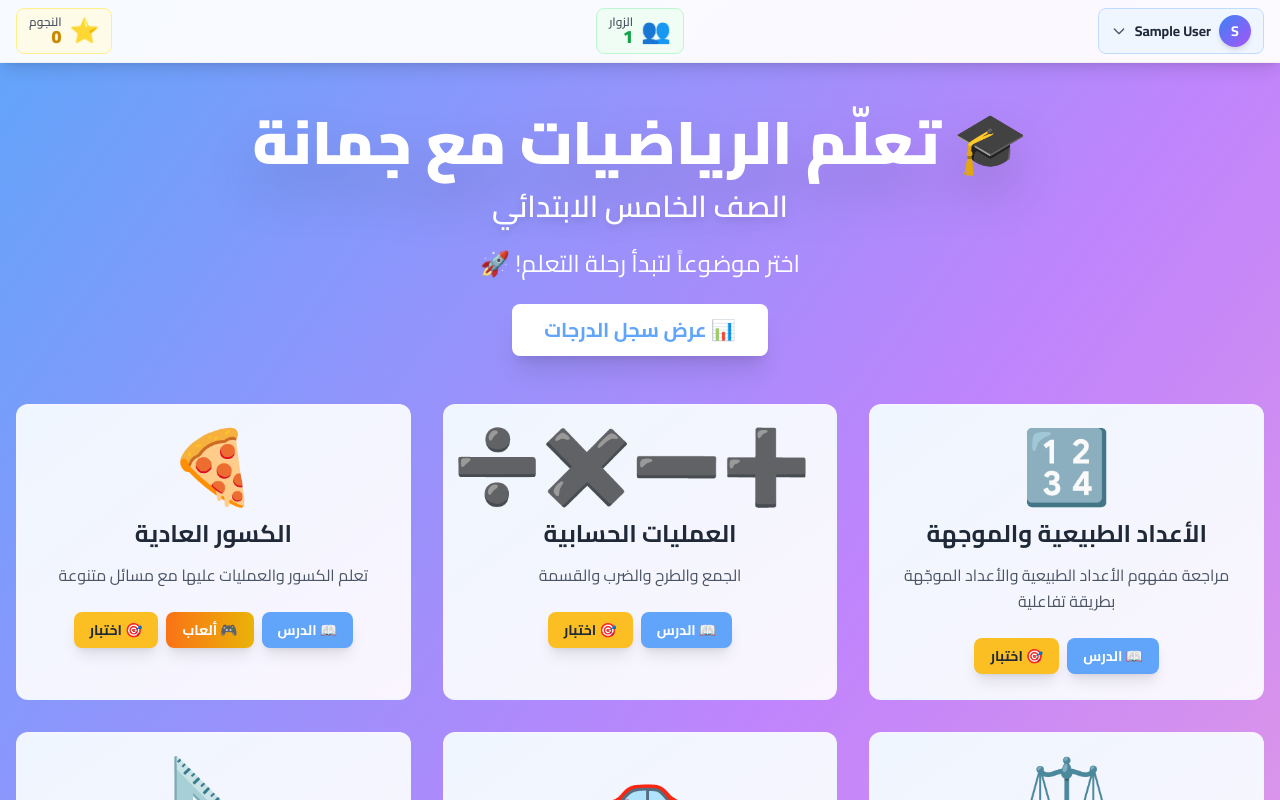
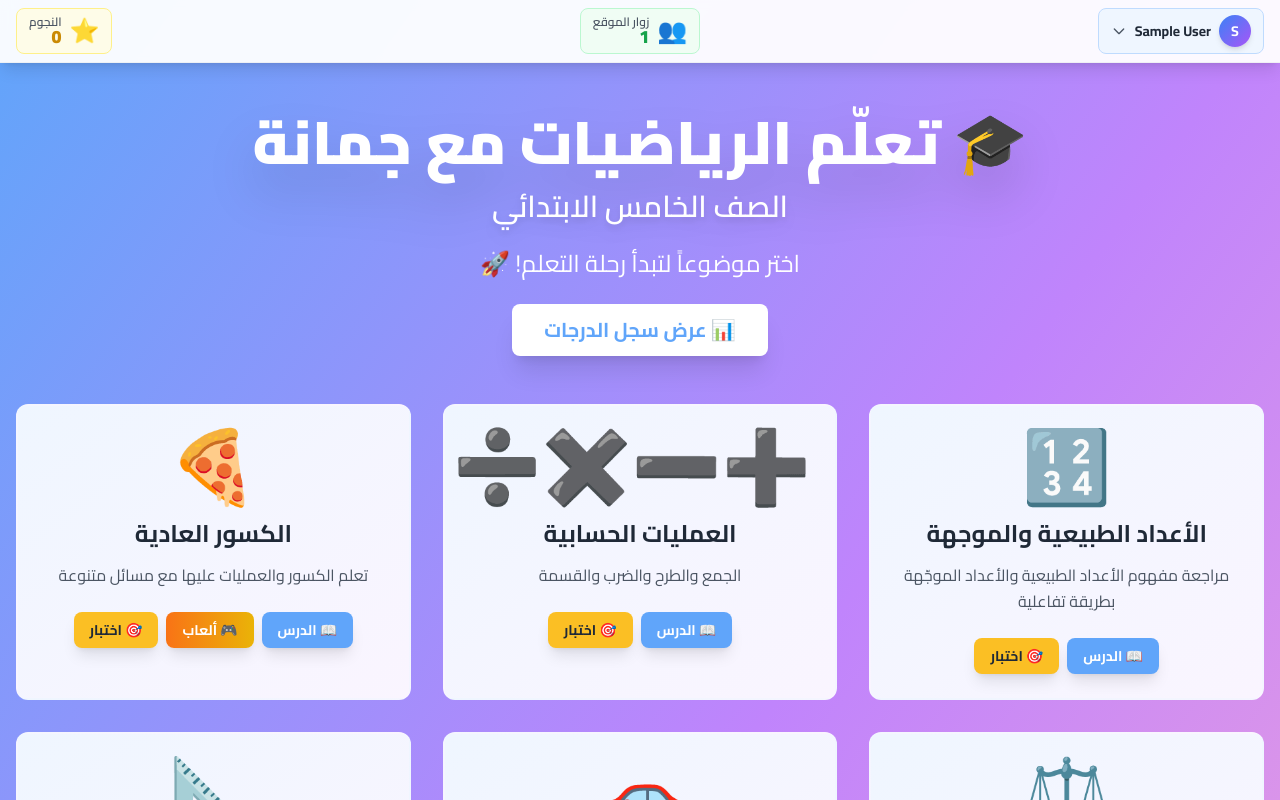
Before and after one commit to AmalShalabi/5th-arabic-math, a React (Vite) app: page / in a window 1280 px wide. Shown: the top 800 px of the page. Built offline with nearby package versions, Linux system fonts and the light colour scheme; sample sign-in values are in the browser's storage.

Commit message:
Update visitor counter label to 'زوار الموقع'
- Changed label from 'الزوار' to 'زوار الموقع' (Site Visitors)
- More descriptive and clear label for the visitor counter

```diff
--- a/src/components/Header.jsx
+++ b/src/components/Header.jsx
@@ -107,7 +107,7 @@ function Header({ user, onLogout, stars, visitors }) {
           <div className="flex items-center gap-2 bg-green-50 rounded-lg px-3 py-1.5 border border-green-200">
             <span className="text-2xl">👥</span>
             <div className="flex flex-col">
-              <span className="text-xs text-gray-600 font-semibold leading-none">الزوار</span>
+              <span className="text-xs text-gray-600 font-semibold leading-none">زوار الموقع</span>
               <span className="text-lg font-black text-green-600 leading-none">{visitors}</span>
             </div>
           </div>
```
